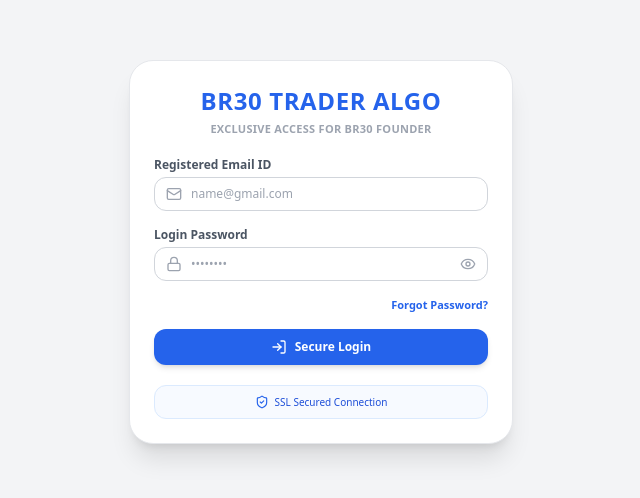
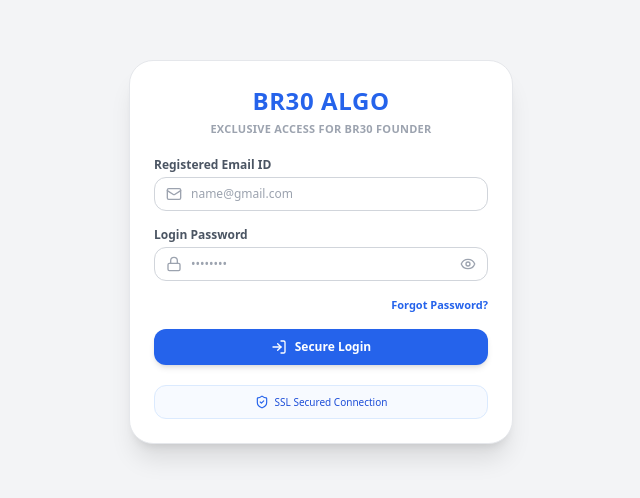
Before and after one commit to mukeshkumarsingh7488-afk/br30algo.com, a React (Vite) app: page /login in a window 1280 px wide. Shown: the part 148-646 px from the top of the page, without its empty margins (319-959 px from the left). Built offline with nearby package versions, Linux system fonts and the light colour scheme.

Commit message:
Updated structured data schemas and SEO enhancements

```diff
--- a/src/pages/common/LoginPage.jsx
+++ b/src/pages/common/LoginPage.jsx
@@ -129,7 +129,7 @@
     <div className="min-h-screen bg-gray-100 flex items-center justify-center p-4 select-none font-sans text-xs">
       <div className="bg-white p-6 rounded-3xl border border-gray-200 shadow-xl max-w-sm w-full space-y-5">
         <div className="text-center">
-          <h1 className="text-2xl font-black text-blue-600 tracking-wide">BR30 TRADER ALGO</h1>
+          <h1 className="text-2xl font-black text-blue-600 tracking-wide">BR30 ALGO</h1>
           <p className="text-gray-400 mt-1 font-semibold text-[11px] tracking-wide uppercase">Exclusive Access for BR30 Founder</p>
         </div>
 
```
